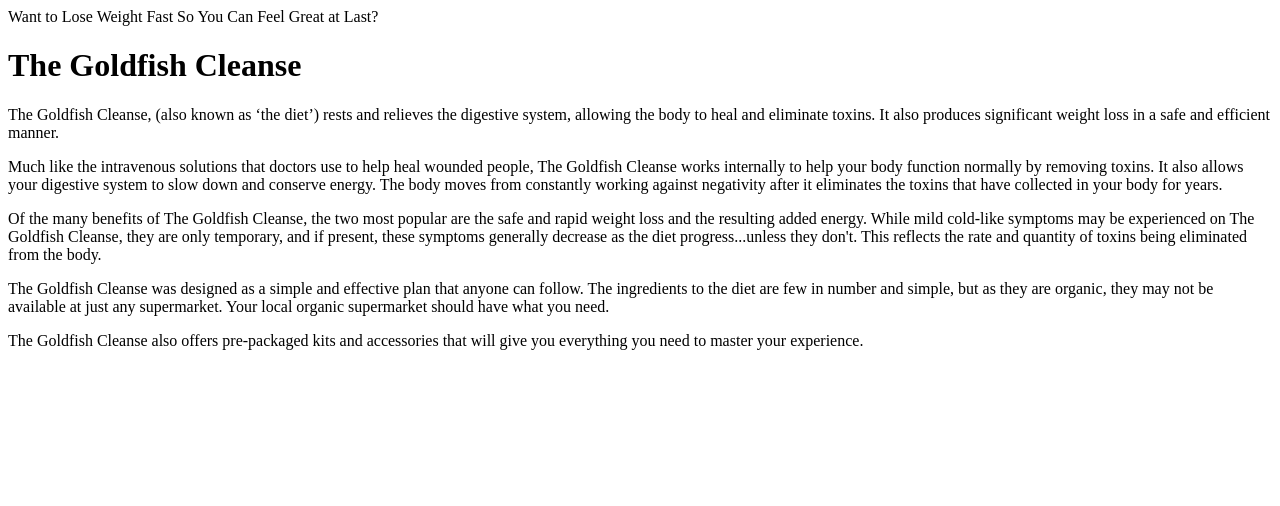
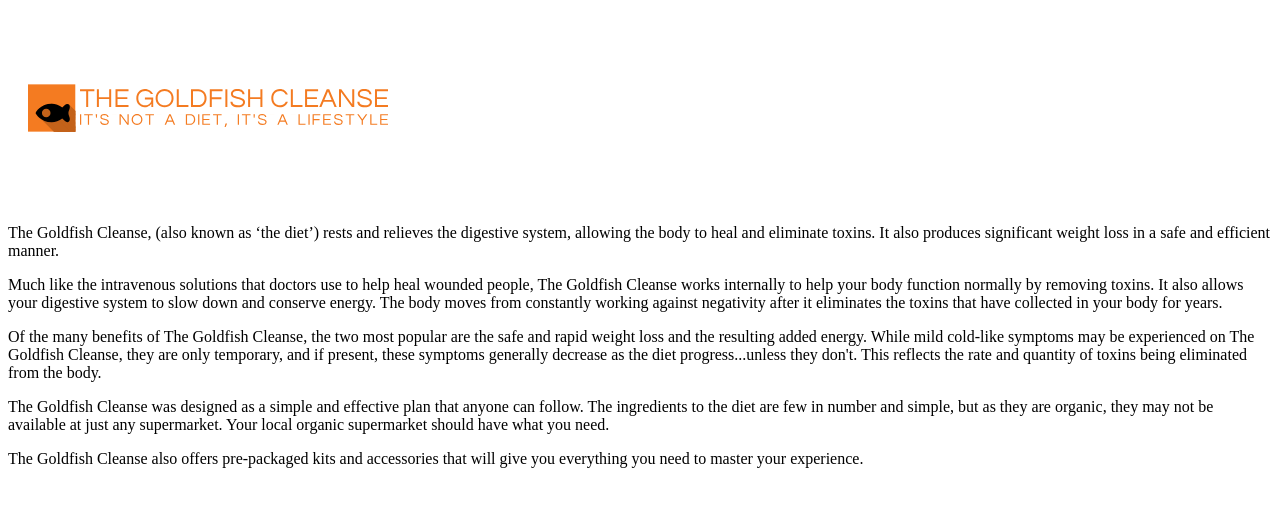
Before and after one commit to kingfink/goldfish-cleanse, a plain HTML site: page index.html in a window 1280 px wide. Drawn offline with Linux system fonts and the light colour scheme.

Commit message:
updated index

```diff
--- a/index.html
+++ b/index.html
@@ -1,6 +1,4 @@
-<p>Want to Lose Weight Fast So You Can Feel Great at Last?</p>
-
-<h1>The Goldfish Cleanse</h1>
+<img src='static/logo.svg'></img>
 
 <p>The Goldfish Cleanse, (also known as ‘the diet’) rests and relieves the digestive system, allowing the body to heal and eliminate toxins. It also produces significant weight loss in a safe and efficient manner.</p>
 
```
